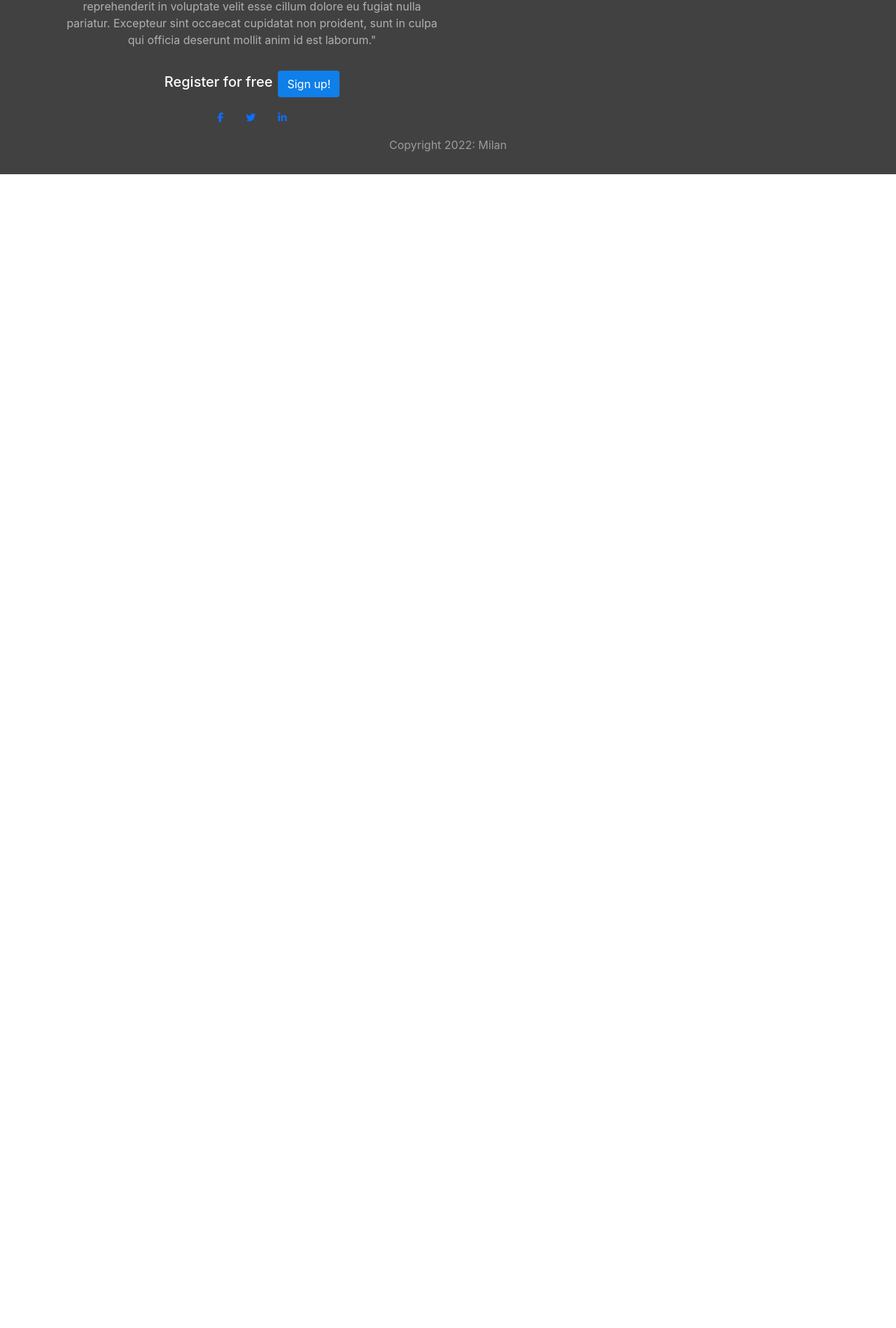
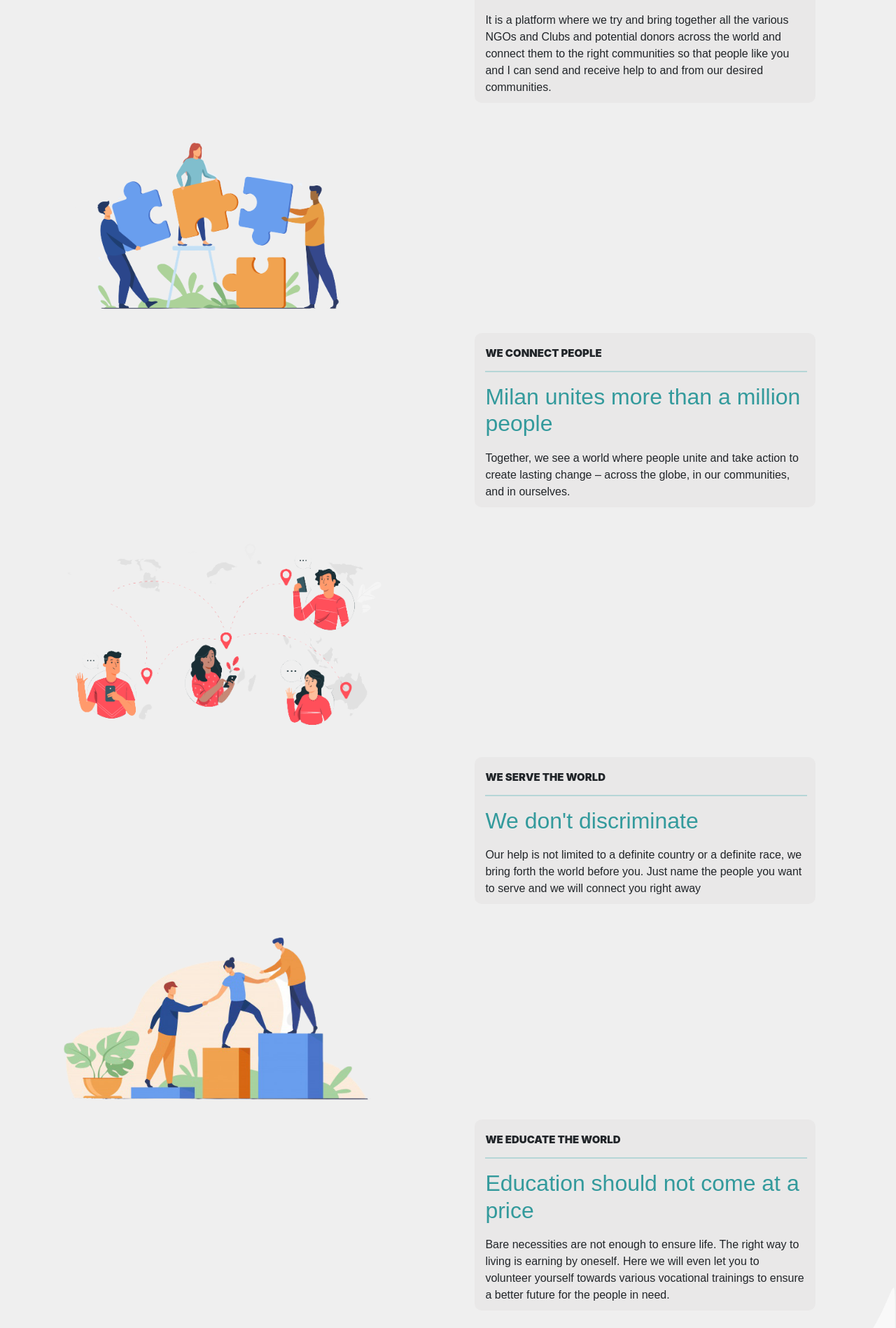
Before and after one commit to ngoworldcommunity/NGOWorld, a React (Create React App) app in the folder milan-app/: page / in a window 1280 px wide. Shown: the part 772-2670 px from the top of the page at 70% size. Before the commit the page ends 1021 px from the top, so only its background shows below. Built offline with nearby package versions, Linux system fonts and the light colour scheme.

Commit message:
Designed & styled home page

```diff
--- a/milan-app/src/components/HomeCardsContainer.jsx
+++ b/milan-app/src/components/HomeCardsContainer.jsx
@@ -1,9 +1,137 @@
-import React from 'react';
+import React, { useEffect } from "react";
+
+import AOS from "aos";
+import "aos/dist/aos.css";
+import "../styles/HomeCardsContainer.css";
+
+import handImg from "../assets/pictures/hand.png";
+import connectImg from "../assets/pictures/connect.png";
+import serveImg from "../assets/pictures/serve.png";
+import bgBottom from "../assets/pictures/bg-bottom.png";
 
 const HomeCardsContainer = () => {
-    return <div>
+	useEffect(() => {
+		AOS.init();
+		AOS.refresh();
+	}, []);
 
-    </div>;
+	return (
+		<div id="body-section">
+
+			<div
+				className="contents content_0"
+				data-aos="fade-right"
+				data-aos-duration="500"
+			>
+				<div className="container">
+					<h2 className="content_head">WHAT DO WE DO ? </h2>
+
+					<hr className="new1" />
+
+					<h3 className="content_head2">We conjugate help and need </h3>
+
+					<p className="content_p">
+						It is a platform where we try and bring together all the
+						various NGOs and Clubs and potential donors across the
+						world and connect them to the right communities so that
+						people like you and I can send and receive help to and
+						from our desired communities.
+					</p>
+				</div>
+			</div>
+
+			<img
+				className="img_0"
+				src={handImg}
+				alt=""
+				data-aos="fade-left"
+				data-aos-duration="500"
+			/>
+
+			<div
+				className="contents content_1"
+				data-aos="fade-right"
+				data-aos-duration="500"
+			>
+				<div className="container">
+					<h2 className="content_head">WE CONNECT PEOPLE</h2>
+
+					<hr className="new1" />
+
+					<h3 className="content_head2">
+						Milan unites more than a million people
+					</h3>
+
+					<p className="content_p">
+						Together, we see a world where people unite and take
+						action to create lasting change – across the globe, in
+						our communities, and in ourselves.
+					</p>
+				</div>
+			</div>
+
+			<img
+				className="img_1"
+				src={connectImg}
+				alt=""
+				data-aos="fade-left"
+				data-aos-duration="500"
+			/>
+
+			<div
+				className="contents content_2"
+				data-aos="fade-right"
+				data-aos-duration="500"
+			>
+				<div className="container">
+					<h2 className="content_head">WE SERVE THE WORLD </h2>
+
+					<hr className="new1" />
+
+					<h3 className="content_head2">We don't discriminate</h3>
+					<p className="content_p">
+						Our help is not limited to a definite country or a
+						definite race, we bring forth the world before you. Just
+						name the people you want to serve and we will connect
+						you right away
+					</p>
+				</div>
+			</div>
+
+			<img
+				className="img_2"
+				src={serveImg}
+				alt=""
+				data-aos="fade-left"
+				data-aos-duration="500"
+			/>
+
+			<div
+				className="contents content_3 "
+				data-aos="fade-right"
+				data-aos-duration="500"
+			>
+				<div className="container">
+					<h2 className="content_head">WE EDUCATE THE WORLD </h2>
+
+					<hr className="new1" />
+
+					<h3 className="content_head2">
+						Education should not come at a price
+					</h3>
+					<p className="content_p">
+						Bare necessities are not enough to ensure life. The
+						right way to living is earning by oneself. Here we will
+						even let you to volunteer yourself towards various
+						vocational trainings to ensure a better future for the
+						people in need.
+					</p>
+				</div>
+			</div>
+
+            <img src={bgBottom} alt="" id="bg-bottom"/>
+		</div>
+	);
 };
 
 export default HomeCardsContainer;
--- /dev/null
+++ b/milan-app/src/styles/HomeCardsContainer.css
@@ -0,0 +1,112 @@
+* {
+	margin: 0;
+	padding: 0;
+	box-sizing: border-box;
+}
+
+#body-section {
+    background-color: #EFEFEF;
+}
+
+#body-section .contents {
+	width: 38%;
+	position: relative;
+	background-color: #E9E8E8;
+	border-radius: 10px;
+	top: 50px;
+	left: 53%;
+	z-index: 1;
+}
+
+#body-section .container {
+	padding-left: 15px;
+}
+
+#body-section .content_head {
+	font-size: 15px;
+	padding-top: 20px;
+	font-weight: 900;
+}
+
+#body-section hr.new1 {
+	border-top: 2px solid #23a5a7;
+}
+
+#body-section .content_head2 {
+	font-family: "Exo 2", sans-serif;
+	font-size: 2rem;
+	color: #339a9c;
+}
+
+#body-section .content_p {
+	padding-top: 10px;
+	padding-bottom: 10px;
+	font-family: "Sarabun", sans-serif;
+}
+
+#body-section img {
+	position: relative;
+	top: 50px;
+	height: 38%;
+	width: 40%;
+	left: 50px;
+}
+
+#body-section #bg-bottom {
+    width: 100%;
+    left: 0;
+    right: 0;
+    top: 55.1%;
+}
+
+@media screen and (max-width: 1024px) {
+	#body-section .content_head {
+		font-size: 16px;
+	}
+
+	#body-section .content_head2 {
+		font-size: 1.4rem;
+	}
+
+	#body-section .content_p {
+		font-size: 15px;
+	}
+}
+
+@media screen and (max-width: 768px) {
+
+    #body-section #bg-bottom {
+        display: none;
+    }
+
+	#body-section {
+		display: flex;
+		flex-direction: column;
+		justify-content: center;
+		align-items: center;
+		padding-bottom: 80px;
+	}
+
+	#body-section .contents {
+		width: 80%;
+		left: auto;
+	}
+
+	#body-section .content_head {
+		font-size: 13px;
+	}
+
+	#body-section .content_head2 {
+		font-size: 1.2rem;
+	}
+
+	#body-section .content_p {
+		font-size: 13px;
+	}
+
+	#body-section img {
+		left: auto;
+		height: 280px;
+		width: 320px;
+	}
+}
```
